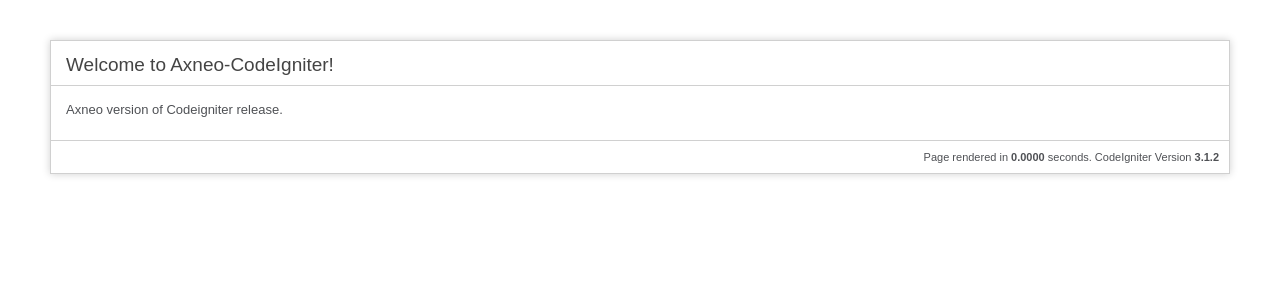
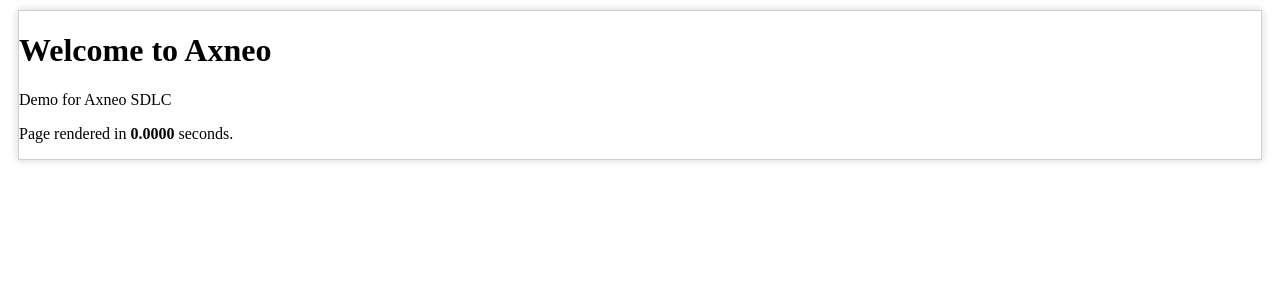
Before and after one commit to axneolabs/axneo.com-fn, a CodeIgniter app: page /database/ in a window 1280 px wide. Shown: the top 300 px of the page. Run offline with CodeIgniter, Linux system fonts and the light colour scheme.

Commit message:
SDLC demo

```diff
--- a/bundle/app/application/views/welcome_message.php
+++ b/bundle/app/application/views/welcome_message.php
@@ -7,74 +7,23 @@ defined('BASEPATH') OR exit('No direct script access allowed');
 	<title>Welcome to Axneo</title>
 
 	<style type="text/css">
-
-	::selection { background-color: #E13300; color: white; }
-	::-moz-selection { background-color: #E13300; color: white; }
-
-	body {
-		background-color: #fff;
-		margin: 40px;
-		font: 13px/20px normal Helvetica, Arial, sans-serif;
-		color: #4F5155;
-	}
-
-	a {
-		color: #003399;
-		background-color: transparent;
-		font-weight: normal;
-	}
-
-	h1 {
-		color: #444;
-		background-color: transparent;
-		border-bottom: 1px solid #D0D0D0;
-		font-size: 19px;
-		font-weight: normal;
-		margin: 0 0 14px 0;
-		padding: 14px 15px 10px 15px;
-	}
-
-	code {
-		font-family: Consolas, Monaco, Courier New, Courier, monospace;
-		font-size: 12px;
-		background-color: #f9f9f9;
-		border: 1px solid #D0D0D0;
-		color: #002166;
-		display: block;
-		margin: 14px 0 14px 0;
-		padding: 12px 10px 12px 10px;
-	}
-
-	#body {
-		margin: 0 15px 0 15px;
-	}
-
-	p.footer {
-		text-align: right;
-		font-size: 11px;
-		border-top: 1px solid #D0D0D0;
-		line-height: 32px;
-		padding: 0 10px 0 10px;
-		margin: 20px 0 0 0;
-	}
-
-	#container {
-		margin: 10px;
-		border: 1px solid #D0D0D0;
-		box-shadow: 0 0 8px #D0D0D0;
-	}
+        #container {
+            margin: 10px;
+            border: 1px solid #D0D0D0;
+            box-shadow: 0 0 8px #D0D0D0;
+        }
 	</style>
 </head>
 <body>
 
 <div id="container">
-	<h1>Welcome to Axneo-CodeIgniter!</h1>
+	<h1>Welcome to Axneo</h1>
 
 	<div id="body">
-		Axneo version of Codeigniter release.
+		Demo for Axneo SDLC
 	</div>
 
-	<p class="footer">Page rendered in <strong>{elapsed_time}</strong> seconds. <?php echo  (ENVIRONMENT === 'development') ?  'CodeIgniter Version <strong>' . CI_VERSION . '</strong>' : '' ?></p>
+	<p class="footer">Page rendered in <strong>{elapsed_time}</strong> seconds.</p>
 </div>
 
 </body>
```
Also changed, not shown: .gitlab-ci.yml.
